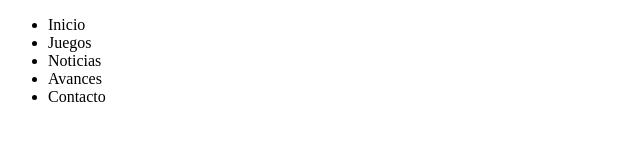
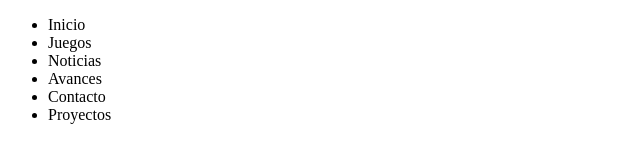
Before and after one commit to pelechis2211/portafolio-pablo, a plain HTML site: page index.html in a window 1280 px wide. Shown: the full height of the page, 0-640 px from the left. Drawn offline with Linux system fonts and the light colour scheme.

Commit message:
Agregando en la lista Proyecto

```diff
--- a/index.html
+++ b/index.html
@@ -12,6 +12,7 @@
         <li>Noticias</li>
         <li>Avances</li>
         <li>Contacto</li>
+        <li>Proyectos</li>
     </ul>
 
 </body>
```
